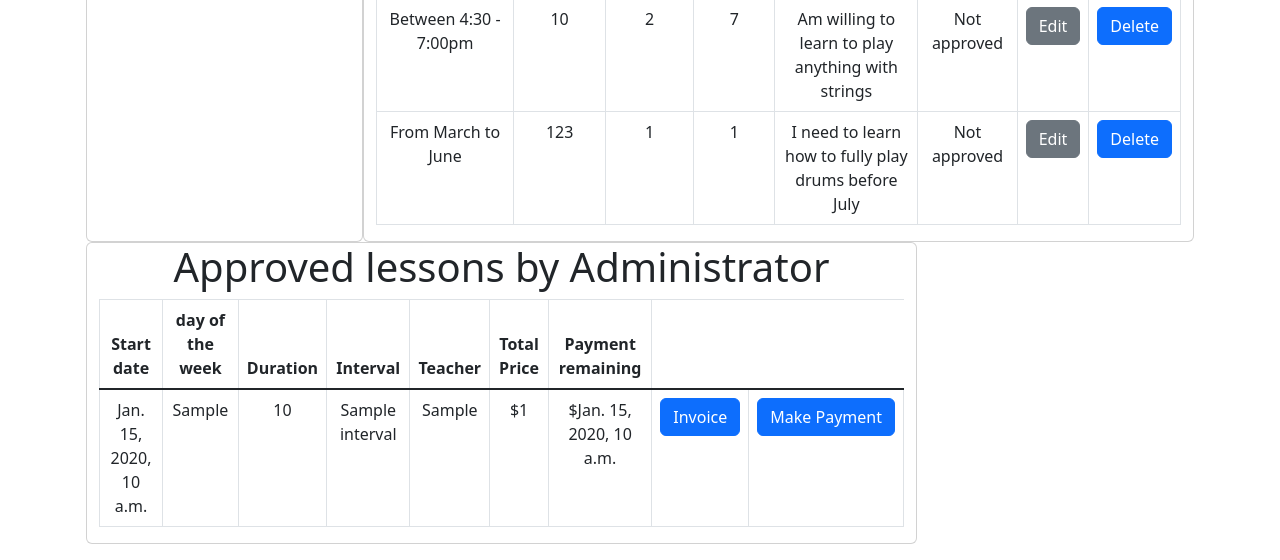
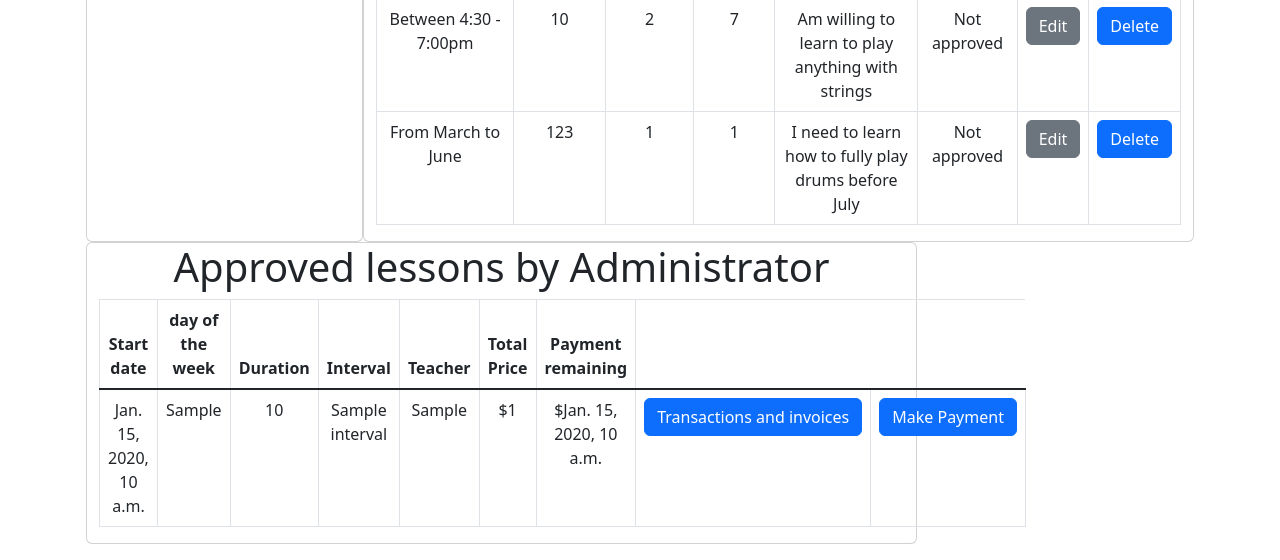
Before and after one commit to oslohes123/Jabiru, a Django app: template lessons/templates/Dashboards/student_dashboard.html in a window 1280 px wide. Shown: the part 617-1177 px from the top of the page. Run offline with Django 4.2, Linux system fonts and the light colour scheme; data comes from the database, SQL or seed files in the repository; tables that the repository leaves empty hold one stand-in row (values such as "Sample post"); the template is opened without the code that fills it: values that come from a table or form of the project are taken from there, most other values are stand-ins (such as "Sample title", 1, 10 or a date in 2020).

Commit message:
Update with transactions in names

```diff
--- a/lessons/templates/Dashboards/DashboardParts/Tables/approved_lessons_table.html
+++ b/lessons/templates/Dashboards/DashboardParts/Tables/approved_lessons_table.html
@@ -25,10 +25,10 @@
                 <td>${{ item.invoice.balance_due }}</td>
 
                 <td>
-                    <form action="{% url 'return_invoice_for_approved' %}" method="post">
+                    <form action="{% url 'return_transaction_and_invoice_for_approved' %}" method="post">
                         {% csrf_token %}
                         <input type="hidden" name="lesson_id" value={{ item.lesson.id }}>
-                        <input class="btn btn-primary" type="submit" value = "Invoice">
+                        <input class="btn btn-primary" type="submit" value = "Transactions and invoices">
                     </form>
                 </td>
                 <td>
```
